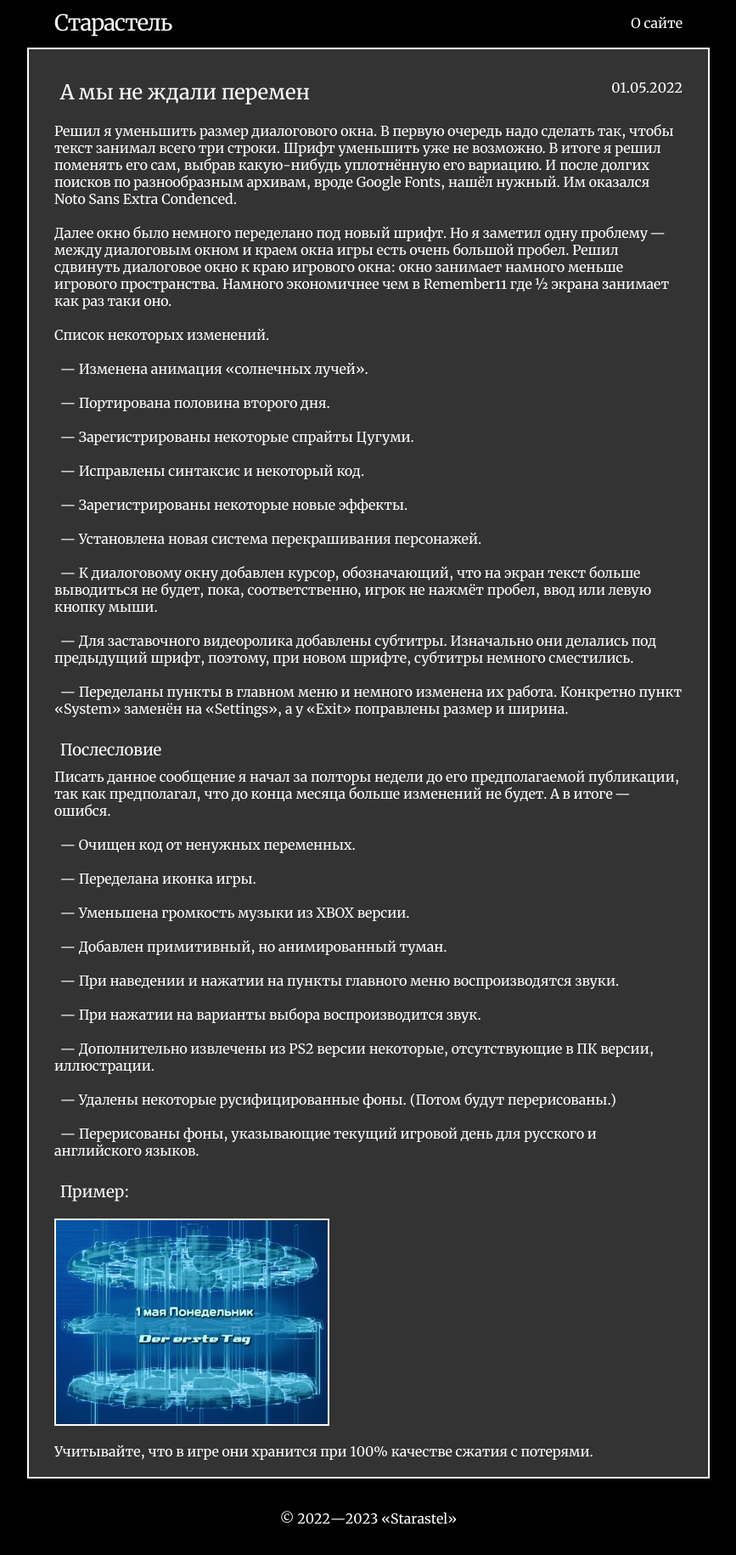
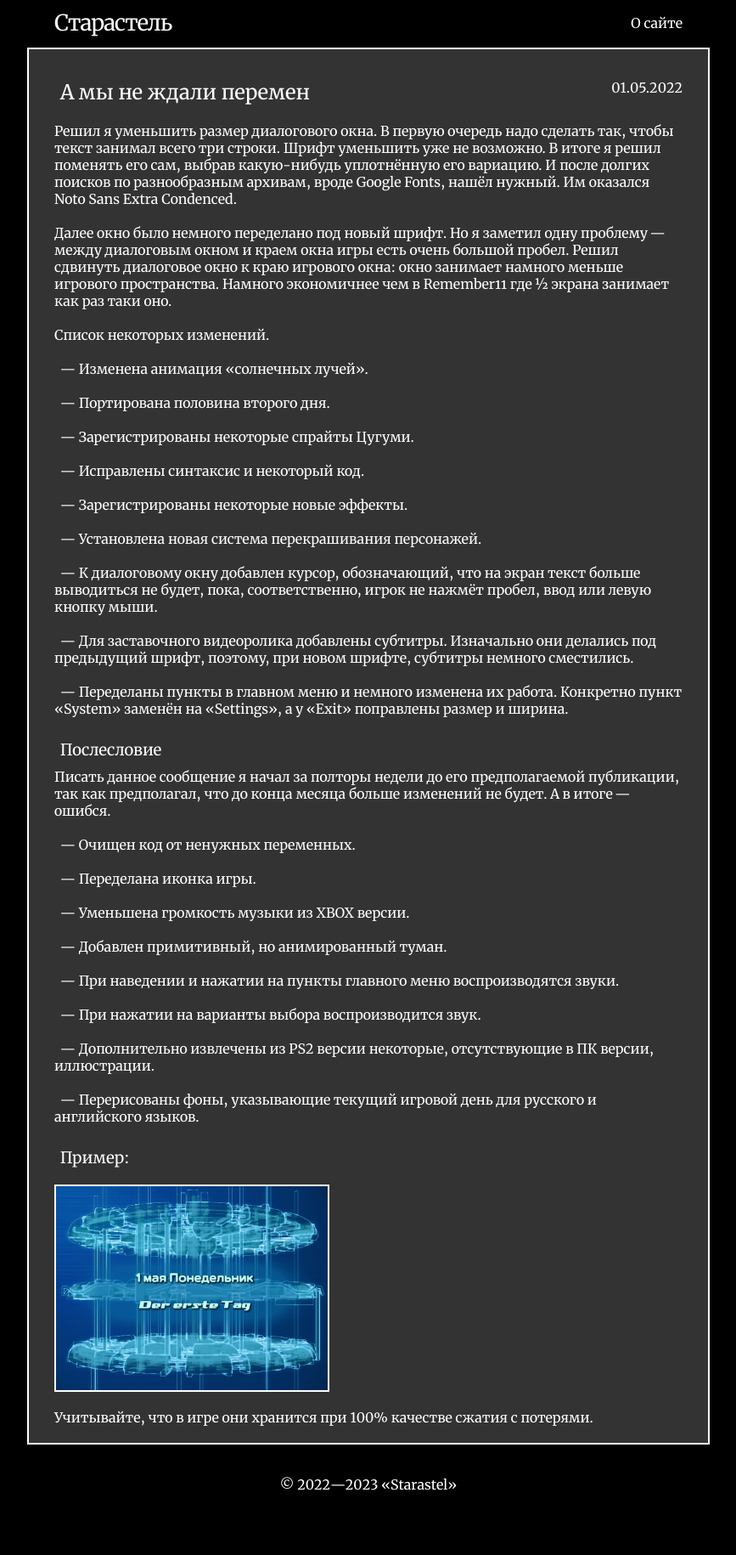
Before and after one commit to Starastel/stStarastel, a Jekyll site: the page built from _posts/2022-05-02-didnt-expect-any-changes.md, in a window 1280 px wide. Shown: the whole page at 85% size, without its empty margins (206-1073 px from the left). Built offline with Jekyll 4.4.1, drawn with Linux system fonts in a browser that asks for light colours; after the commit the page ends 1790 px from its top, so only the background shows below that.

Commit message:
Update 2022-05-02-didnt-expect-any-changes.md

```diff
--- a/_posts/2022-05-02-didnt-expect-any-changes.md
+++ b/_posts/2022-05-02-didnt-expect-any-changes.md
@@ -8,7 +8,7 @@ date:   2022-05-02 00:00:00 +0300
 <!--more-->
 
 Далее окно было немного переделано под новый шрифт. Но я заметил одну проблему — между диалоговым окном и краем окна игры есть очень большой пробел. Решил сдвинуть диалоговое окно к краю игрового окна: окно занимает намного меньше игрового пространства. Намного экономичнее чем в Remember11 где ½ экрана занимает как раз таки оно.
-{: .on }
+{: .on}
 
 Список некоторых изменений.
 - Изменена анимация «солнечных лучей».
@@ -32,7 +32,6 @@ date:   2022-05-02 00:00:00 +0300
 - При наведении и нажатии на пункты главного меню воспроизводятся звуки.
 - При нажатии на варианты выбора воспроизводится звук.
 - Дополнительно извлечены из PS2 версии некоторые, отсутствующие в ПК версии, иллюстрации.
-- Удалены некоторые русифицированные фоны. (Потом будут перерисованы.)
 - Перерисованы фоны, указывающие текущий игровой день для русского и английского языков.
 
 ### Пример:
```
